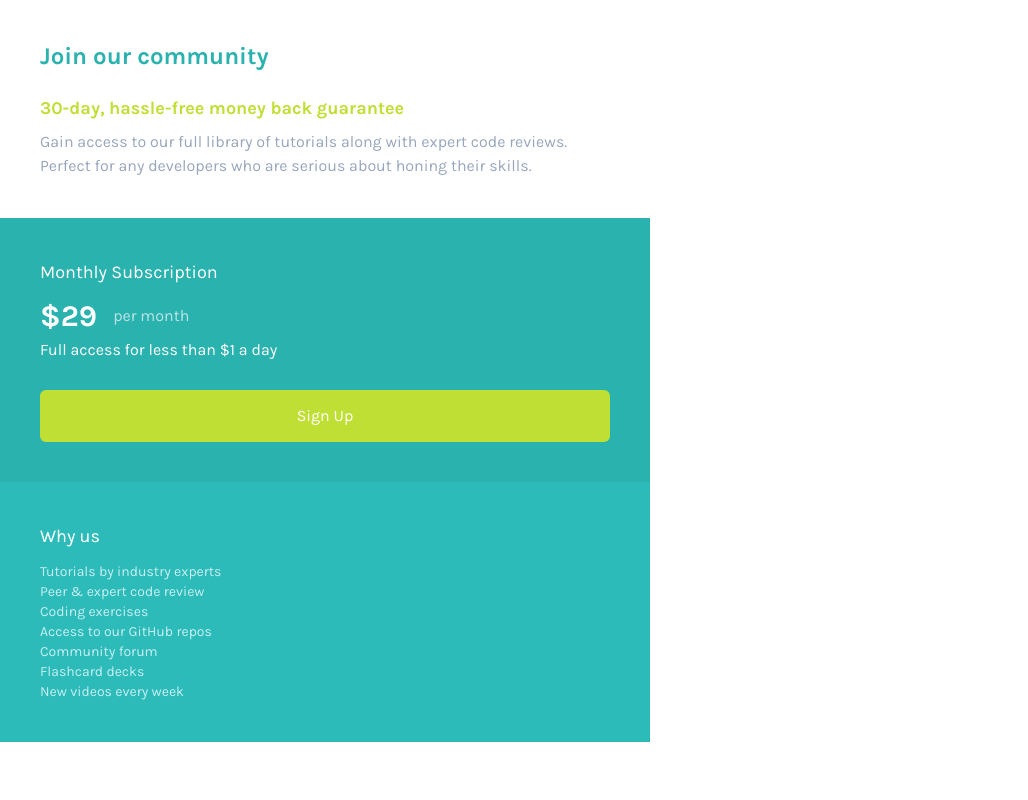
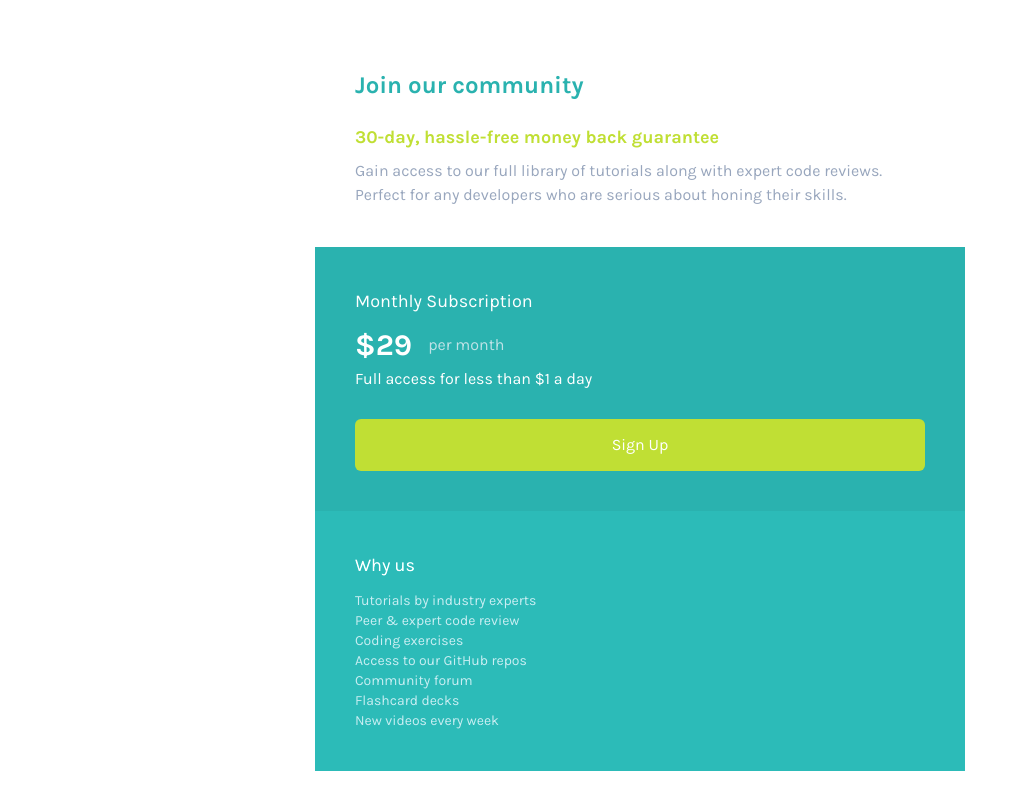
Before and after one commit to chungvuiloong/single-price-grid-component, a Next.js app: page / in a window 1280 px wide. Shown: the whole page, without its empty margins (0-1028 px from the left). Built offline with nearby package versions, Linux system fonts and the light colour scheme.

Commit message:
Centered the content.

```diff
--- a/src/app/page.tsx
+++ b/src/app/page.tsx
@@ -5,12 +5,14 @@ import Image from 'next/image'
 
 export default function Home() {
   return (
-    <main className='h-full'>
-        <div className='max-w-[650px]'>
-            <JoinCommunity />
-            <div className='flex lg:flex-row flex-col w-auto'>
-                <MonthlySubscription />
-                <WhyUs />
+    <main className='h-[100vh] flex flex-col justify-center'>
+        <div className='mx-auto'>
+            <div className='max-w-[650px]'>
+                <JoinCommunity />
+                <div className='flex lg:flex-row flex-col w-auto'>
+                    <MonthlySubscription />
+                    <WhyUs />
+                </div>
             </div>
         </div>
     </main>
```
